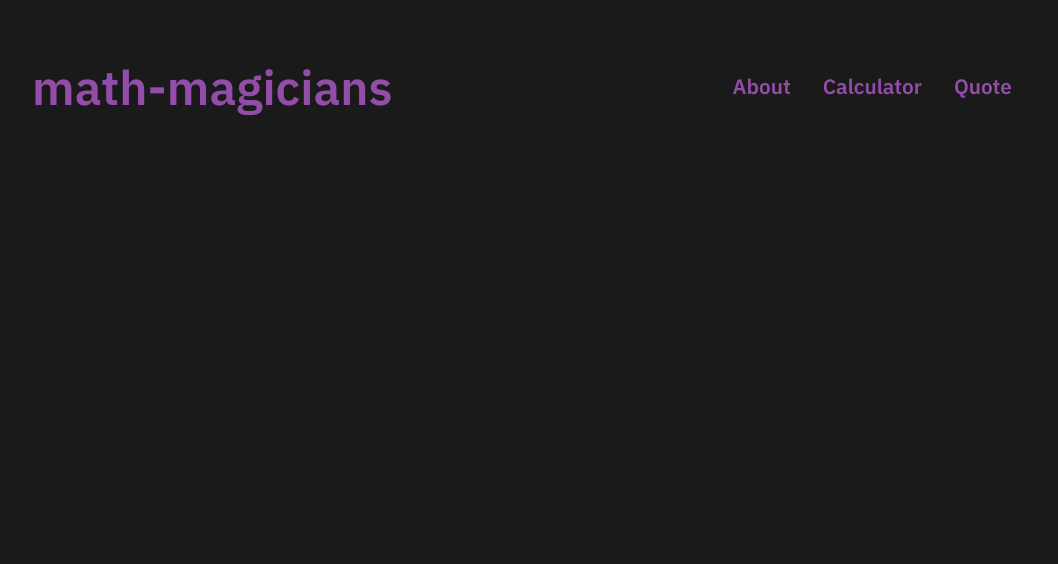
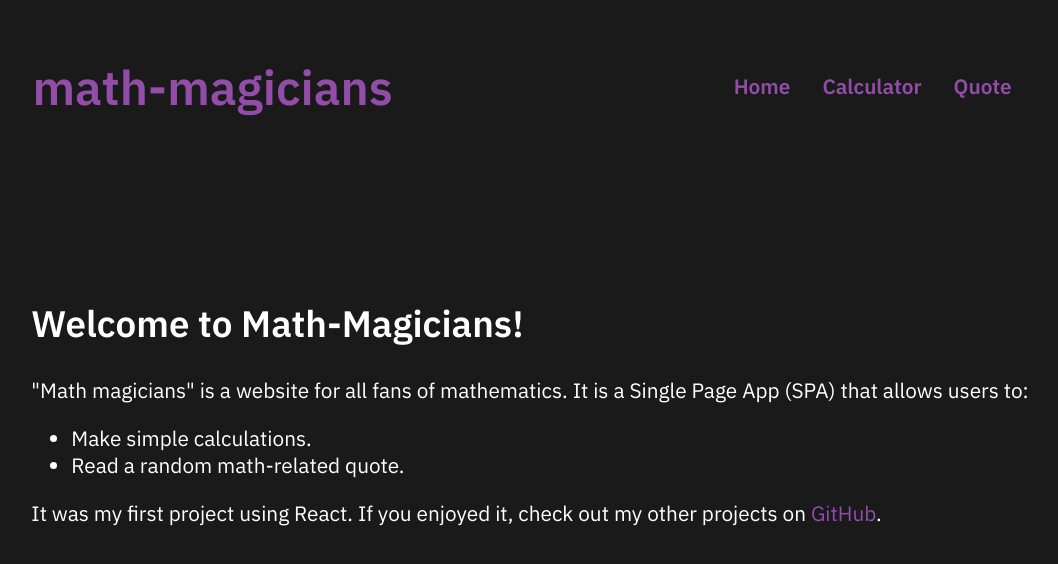
Before and after one commit to melaniesigrid/math-magicians, a React (Create React App) app: page /Home in a window 1280 px wide. Shown: the top 564 px of the page, without its empty margins (110-1168 px from the left). Built offline with nearby package versions, Linux system fonts and the light colour scheme.

Commit message:
Change About to Home per project requirements, use NavLink element to avoid reloading

```diff
--- a/src/App.js
+++ b/src/App.js
@@ -5,7 +5,7 @@ import {
 } from 'react-router-dom';
 import Header from './components/Header';
 import Calculator from './components/Calculator';
-import About from './pages/About';
+import Home from './pages/Home';
 import Quote from './pages/Quote';
 
 // eslint-disable-next-line react/prefer-stateless-function
@@ -16,7 +16,7 @@ class App extends React.Component {
         <Header />
         <Routes>
           <Route path="/math-magicians/" element={<Calculator />} />
-          <Route path="/About" element={<About />} />
+          <Route path="/Home" element={<Home />} />
           <Route path="/Quote/" element={<Quote />} />
         </Routes>
       </div>
--- a/src/components/Header.js
+++ b/src/components/Header.js
@@ -1,4 +1,5 @@
 import React from 'react';
+import { NavLink } from 'react-router-dom';
 
 const Header = () => {
   const headerStyle = {
@@ -39,9 +40,9 @@ const Header = () => {
           <a href="/math-magicians/" rel="noopener noreferrer">Math-Magicians</a>
         </h1>
         <ul style={listStyle}>
-          <li style={itemStyle}><a href="/About/" rel="noopener noreferrer">About</a></li>
-          <li style={itemStyle}><a href="/math-magicians/" rel="noopener noreferrer">Calculator</a></li>
-          <li style={itemStyle}><a href="/Quote/" rel="noopener noreferrer">Quote</a></li>
+          <li style={itemStyle}><NavLink to="/Home/" rel="noopener noreferrer">Home</NavLink></li>
+          <li style={itemStyle}><NavLink to="/math-magicians/" rel="noopener noreferrer">Calculator</NavLink></li>
+          <li style={itemStyle}><NavLink to="/Quote/" rel="noopener noreferrer">Quote</NavLink></li>
         </ul>
       </nav>
     </header>
--- a/src/pages/About.js
+++ b/src/pages/Home.js
@@ -1,6 +1,6 @@
 import React from 'react';
 
-const About = () => {
+const Home = () => {
   const titleStyle = {
     color: 'white',
     fontSize: '2.3rem',
@@ -33,4 +33,4 @@ const About = () => {
   );
 };
 
-export default About;
+export default Home;
```
